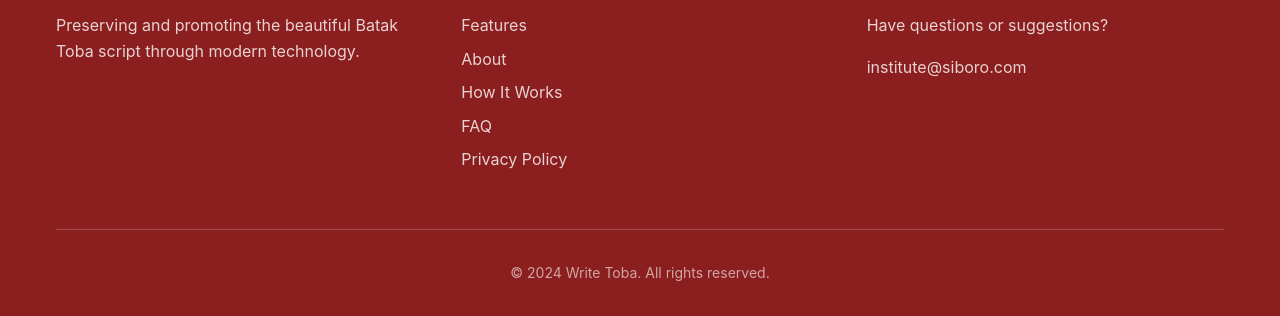
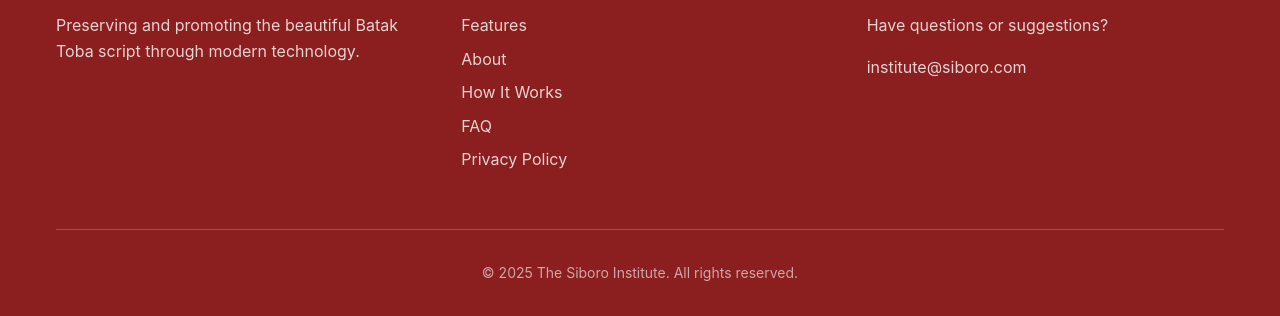
Before and after one commit to WriteToba/writetoba, a plain HTML site: page privacypolicy.html in a window 1280 px wide. Shown: the part 2147-2463 px from the top of the page. Drawn offline with Linux system fonts and the light colour scheme.

Commit message:
Update copyright year and organization in footer

```diff
--- a/privacypolicy.html
+++ b/privacypolicy.html
@@ -94,7 +94,7 @@
                 </div>
             </div>
             <div class="footer-bottom">
-                <p>&copy; 2024 Write Toba. All rights reserved.</p>
+                <p>&copy; 2025 The Siboro Institute. All rights reserved.</p>
             </div>
         </div>
     </footer>
```
